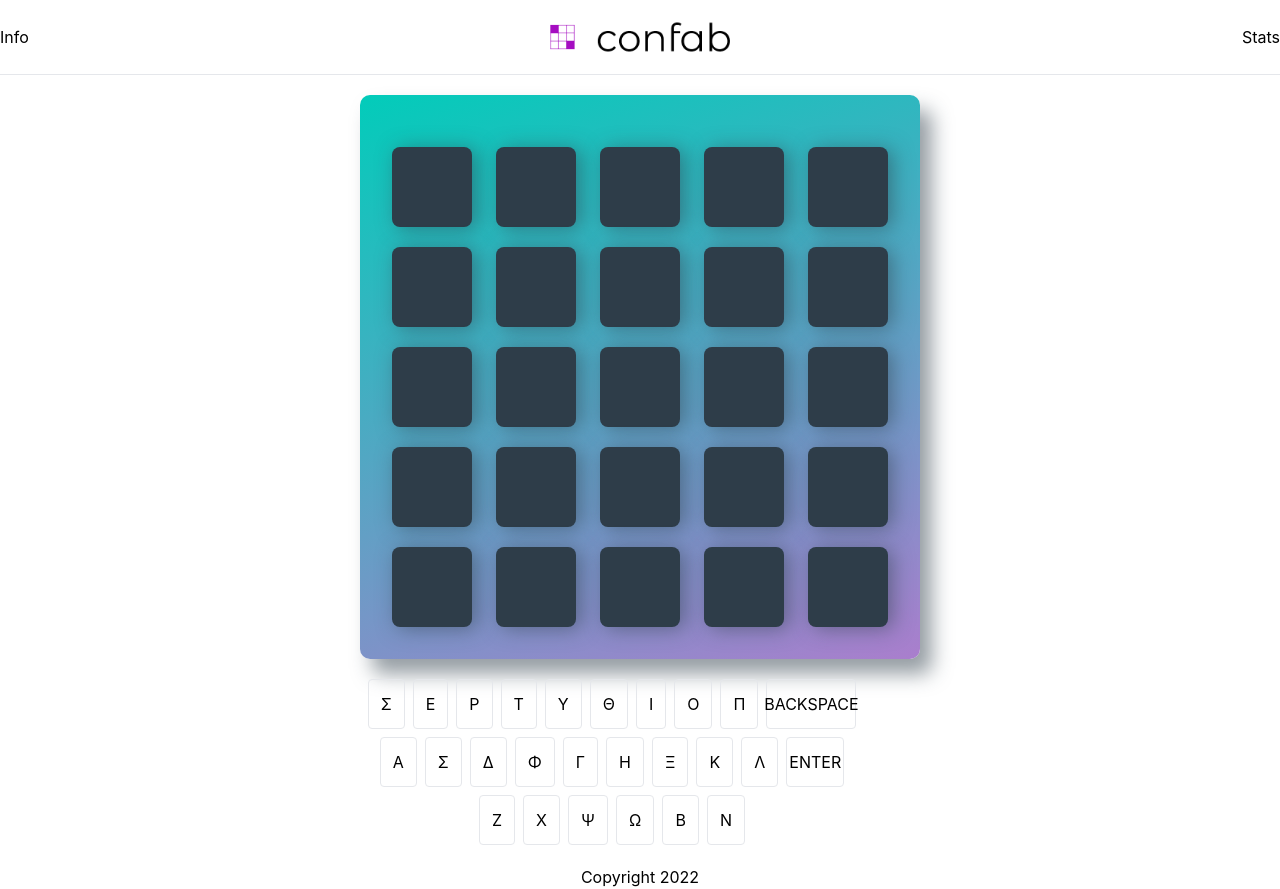
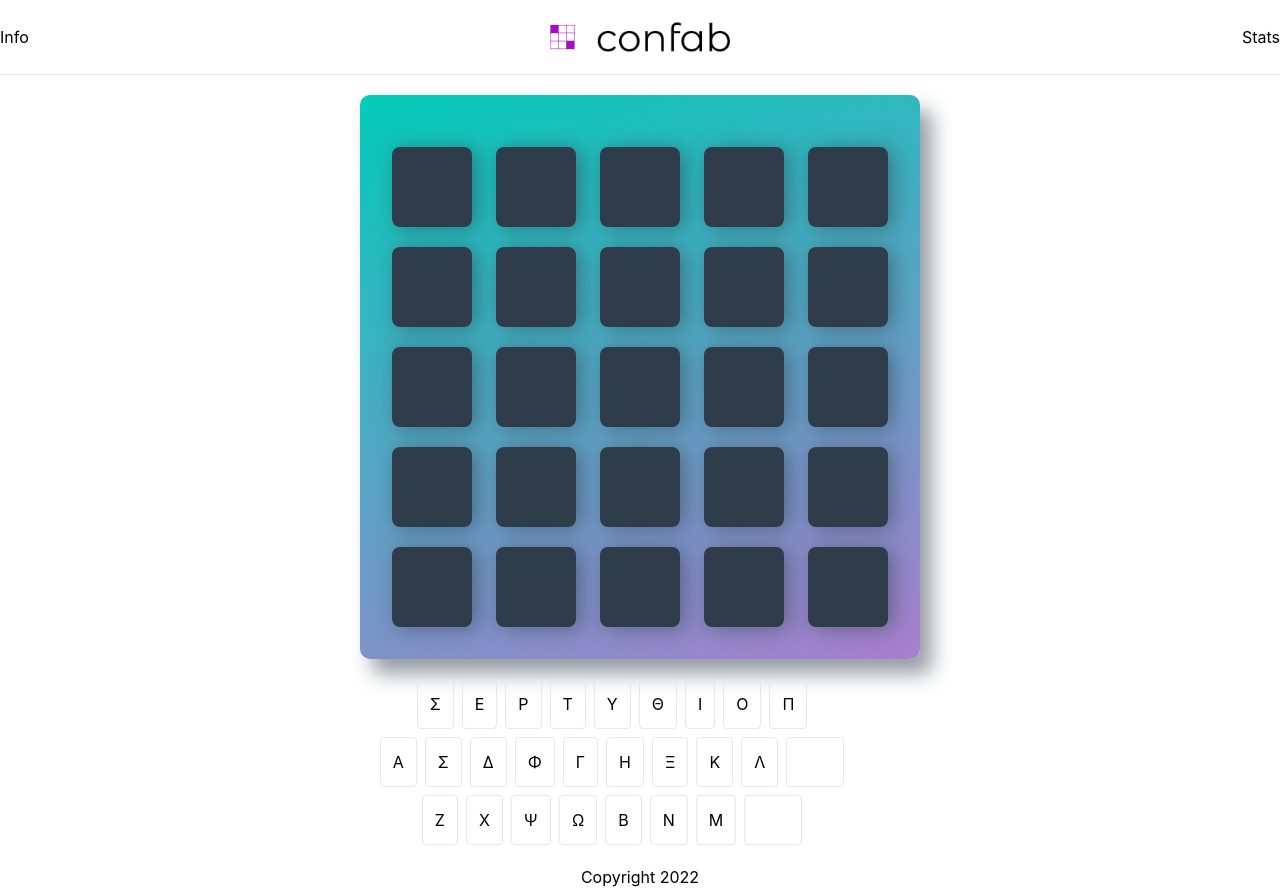
Before and after one commit to katerinamakri/greek-wordle, a React (Create React App) app: page / in a window 1280 px wide. Built offline with nearby package versions, Linux system fonts and the light colour scheme.

Commit message:
Change order of keys and use icons for backspace and enter

```diff
--- a/src/components/Key.jsx
+++ b/src/components/Key.jsx
@@ -3,12 +3,18 @@ import '../css/Key.css';
 function Key(props) {
 	const { letter } = props;
 
-	const enterButtonClass = (letter === 'ENTER') ? 'px-7 py-3' : 'p-3';
-	const backspaceButtonClass = (letter === 'BACKSPACE') ? 'px-11 py-3' : 'p-3';
+  const handleLetterClick = (e) => {
+  	console.log(e.target.value)
+  };
 
+	const extraButtonClasses = (letter === 'ENTER') || (letter === 'BACKSPACE') ? 'px-7 py-3' : 'p-3';
+	const checkEnterValue = (letter === 'ENTER') ? <i class="fas fa-level-down-alt"></i> : letter;
+	const displayLetterOrSymbol = (letter === 'BACKSPACE') ? <i class="fas fa-backspace"></i> : checkEnterValue;
 	return (
-		<div className={`border rounded flex justify-center mx-1 w-14 ${enterButtonClass} ${backspaceButtonClass}`}>
-			<button>{letter}</button>
+		<div className={`border rounded flex justify-center mx-1 w-14 ${extraButtonClasses}`}>
+			<button onClick={handleLetterClick} value={letter}>
+				{displayLetterOrSymbol}
+			</button>
 		</div>
 	);
 }
--- a/src/components/Keyboard.jsx
+++ b/src/components/Keyboard.jsx
@@ -8,24 +8,24 @@ function Keyboard() {
 		<div className="keyboard-container mx-auto mb-5 w-24">
 			<div className="first-row flex justify-center w-10">
 				{
-					keys.slice(0, 10).map((item, index) => (
-						<Key letter={item} key={index}/>
+					keys.slice(0, 9).map((item) => (
+						<Key letter={item} key={item}/>
 					))
 				}
 			</div>
 
 			<div className="second-row flex justify-center w-10 my-2">
 				{
-					keys.slice(10, 20).map((item, index) => (
-						<Key letter={item} key={index}/>
+					keys.slice(9, 19).map((item) => (
+						<Key letter={item} key={item}/>
 					))
 				}
 			</div>
 
 			<div className="third-row flex justify-center w-10">
 				{
-					keys.slice(20, 26).map((item, index) => (
-						<Key letter={item} key={index}/>
+					keys.slice(19, 27).map((item) => (
+						<Key letter={item} key={item}/>
 					))
 				}
 			</div>
--- a/src/data/keys.js
+++ b/src/data/keys.js
@@ -8,7 +8,6 @@ export const keys = [
   'Ι',
   'Ο',
   'Π',
-  'BACKSPACE',
   'Α',
   'Σ',
   'Δ',
@@ -18,7 +17,7 @@ export const keys = [
   'Ξ',
   'Κ',
   'Λ',
-  'ENTER',
+  'BACKSPACE',
   'Ζ',
   'Χ',
   'Ψ',
@@ -26,4 +25,5 @@ export const keys = [
   'Β',
   'Ν',
   'Μ',
+  'ENTER',
 ]
```
